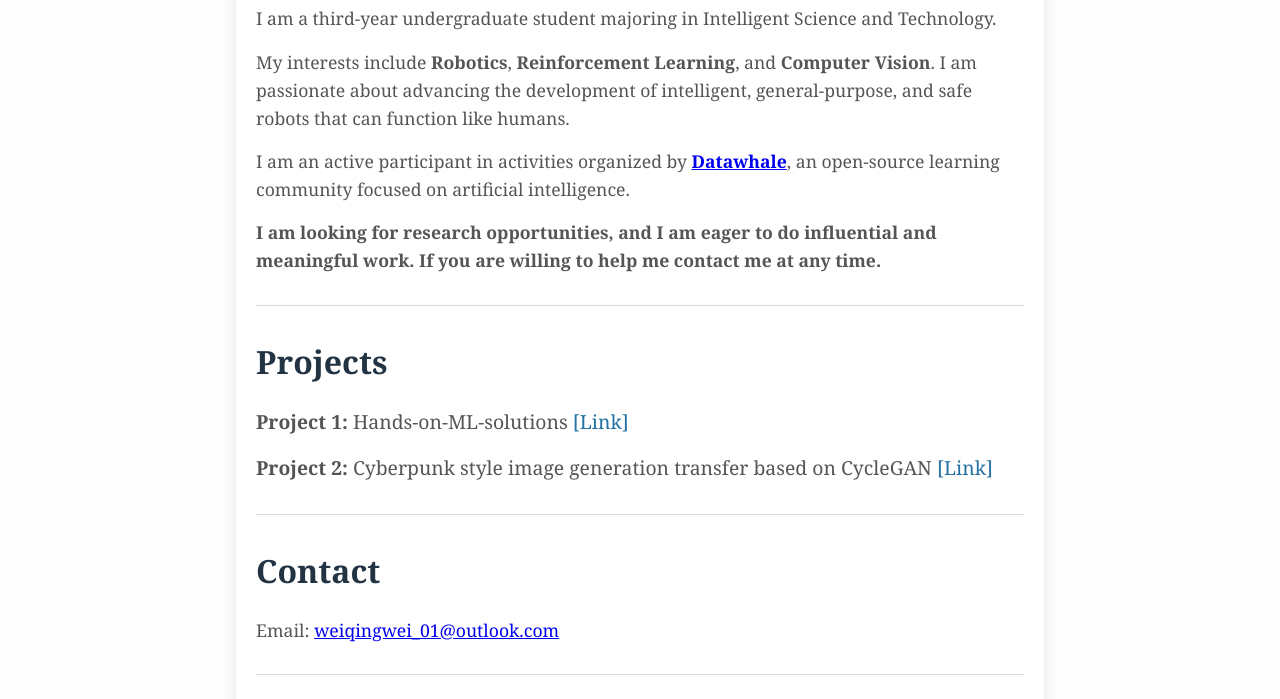
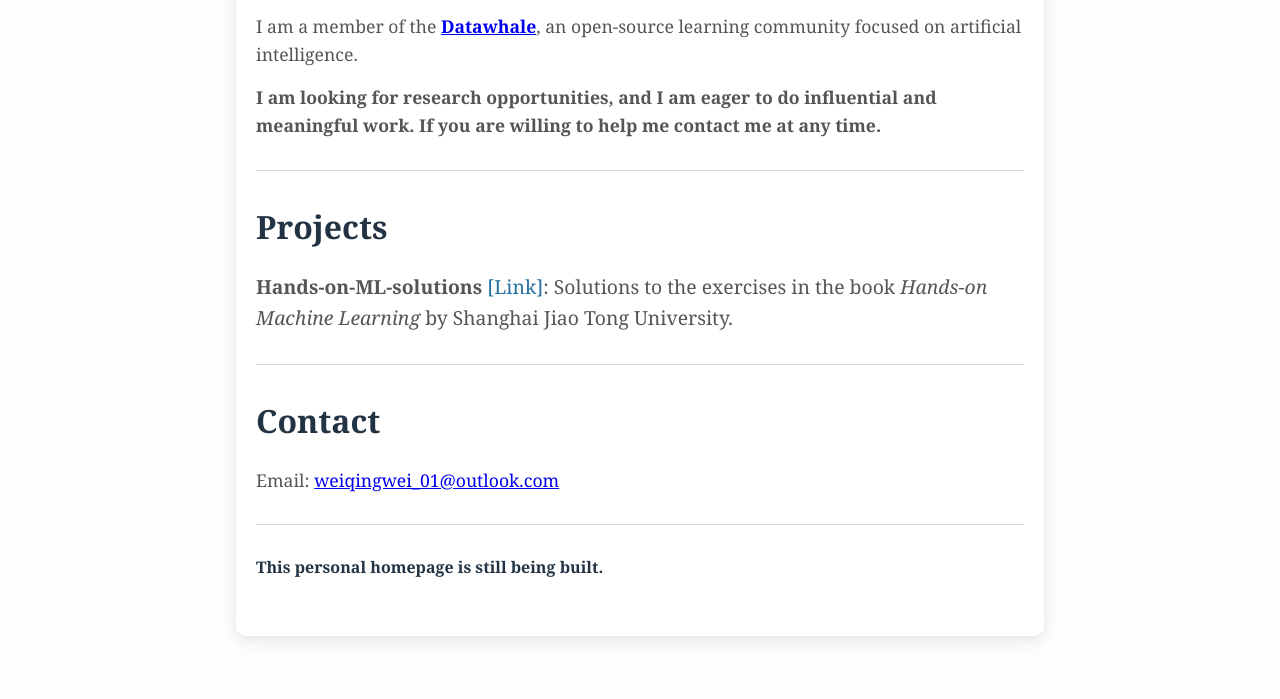
Before and after one commit to motewei/motewei.github.io, a plain HTML site: page index.html in a window 1280 px wide. Shown: the part 528-1227 px from the top of the page. After the commit the page ends 1194 px from the top, so only its background shows below. Drawn offline with Linux system fonts and the light colour scheme.

Commit message:
update profile

```diff
--- a/index.html
+++ b/index.html
@@ -152,11 +152,12 @@
     <main class="content-container">
         <!-- 关于我 -->
         <section id="about">
-            <img src="images/image.png" alt="MoteWei's Profile Picture" class="profile-pic">
+            <!-- <img src="images/image.png" alt="MoteWei's Profile Picture" class="profile-pic"> -->
             <h2>About Me</h2>
             <p>I am a third-year undergraduate student majoring in Intelligent Science and Technology.</p>
-            <p>My interests include <strong>Robotics</strong>, <strong>Reinforcement Learning</strong>, and <strong>Computer Vision</strong>. I am passionate about advancing the development of intelligent, general-purpose, and safe robots that can function like humans.</p>
-            <p>I am an active participant in activities organized by <a href="https://github.com/datawhalechina" target="_blank" rel="noopener noreferrer"><strong>Datawhale</strong></a>, an open-source learning community focused on artificial intelligence.</p>
+            <p>My interests include <strong>Robotics</strong>, <strong>Reinforcement Learning</strong>, and <strong>Computer Vision</strong>. <p>
+            <p>I hope to dedicate my future efforts to advancing the development of intelligent, general-purpose robots capable of working autonomously and safely, much like humans.</p>
+            <p>I am a member of the <a href="https://github.com/datawhalechina" target="_blank" rel="noopener noreferrer"><strong>Datawhale</strong></a>, an open-source learning community focused on artificial intelligence.</p>
             <p><strong>I am looking for research opportunities, and I am eager to do influential and meaningful work. If you are willing to help me contact me at any time.</strong></p>
         </section>
 
@@ -166,8 +167,9 @@
         <section id="projects">
             <h2>Projects</h2>
             <ul>
-                <li><p><strong>Project 1:</strong> Hands-on-ML-solutions <a href="https://github.com/motewei/Hands-on-ML-solutions">[Link]</a></p></li>
-                <li><p><strong>Project 2:</strong> Cyberpunk style image generation transfer based on CycleGAN <a href="https://github.com/motewei/CyberGAN">[Link]</a></p></li>
+                <li>
+                    <p><strong>Hands-on-ML-solutions</strong> <a href="https://github.com/motewei/Hands-on-ML-solutions">[Link]</a>: Solutions to the exercises in the book <em>Hands-on Machine Learning</em> by Shanghai Jiao Tong University.</p>
+                </li>
                 <!-- 可以根据需要添加更多项目 -->
             </ul>
         </section>
```
Also changed, not shown: images/image.png (deleted), 1 other file.
